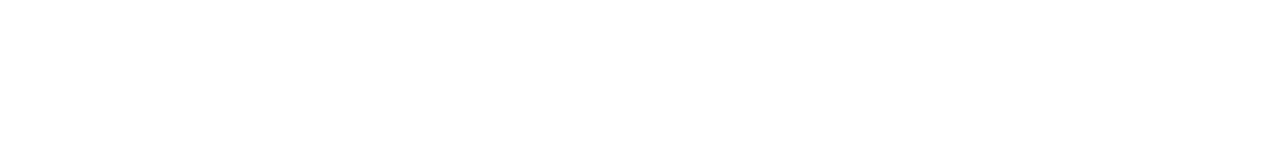
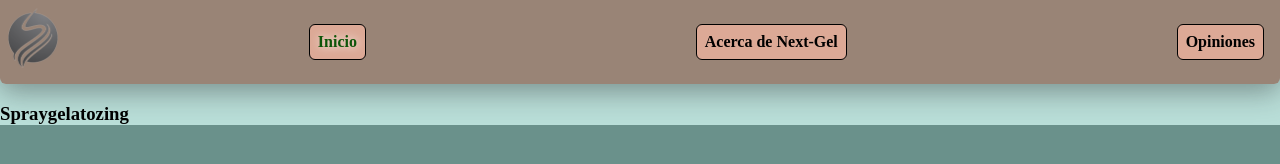
Before and after one commit to oliverSecretSource/Spraygelatozing, a plain HTML site: page index.html in a window 1280 px wide. Drawn offline with Linux system fonts and the light colour scheme.

Commit message:
created navbar and some styles

```diff
--- a/index.html
+++ b/index.html
@@ -7,13 +7,37 @@
     <meta name="viewport" content="width=device-width, initial-scale=1.0">
     <meta name="author" content="Next-Gel">
     <meta name="description" content="Spraygelatozing es una gomina dedicada el cuidado del pelo ampliamente utilizada en peluquerías y salones de belleza">
-    <meta name="keywords" content="hair, gel, care, spraygelatozing"/>
-    <link rel="icon" href="images/hairgel.ico" type="image/x-icon">
-    <link rel="stylesheet" href="styles/home-style.css">
+    <meta name="keywords" content="pelo, gomina, cuidado, spraygelatozing, cabello"/>
+    <link rel="icon" href="images/brush.ico" type="image/x-icon">
+    <link rel="stylesheet" href="styles/main-style.css">
     <title>Spraygelatozing, la gomina que cuida de tu pelo</title>
 </head>
 
 <body>
+  <header>
+    <img src="./images/logo.webp" alt="logo de la gomina Spraygelatozing">
+    <nav>
+      <ul>
+        <li><span>Inicio</span></li>
+        <li><a href="./company.html" title="obtener más información sobre la compañía Next-Gel, LLC">Acerca de Next-Gel</a></li>
+        <li><a href="./testimonials.html" title="reseñas de nuestros clientes que han utilizado Spraygelatozing">Opiniones</a></li>
+      </ul>
+    </nav>
+  </header>
 
+  <article>
+    <section>
+      <h1>Spraygelatozing</h1>
+      <p>
+
+      </p>
+    </section>
+    <ul>
+
+    </ul>
+    <ul>
+
+    </ul>
+  </article>
 </body>
 </html>
--- /dev/null
+++ b/styles/main-style.css
@@ -0,0 +1,63 @@
+html {
+    background-color: #6A918B;
+}
+
+body {
+    margin: 0 auto;
+    max-width: 1280px;
+    background-color: #B9DED8;
+}
+
+header {
+    display: flex;
+    justify-content: space-between;
+    padding: 0.5rem;
+    background-color: #916b5cc7;
+    box-shadow: rgba(27, 27, 28, 0.416) 0px 7px 29px 0px;
+    border-radius:0 0 6px 6px ;
+}
+
+header img {
+    width: 50px;
+    height: 60px;
+}
+
+nav li {
+    list-style: none;
+    margin: 0 0.5rem 0 0.5rem;
+    text-align: center;
+    background-color: #dca996;
+    color: black;
+    padding: 0.5rem;
+    font-weight: bold;
+    border-radius: 6px 6px;
+    border: 0.2px solid black;
+}
+
+nav li:hover {
+    box-shadow: white 0 0 29px 0;
+    cursor: grab;
+}
+
+nav li:active {
+    box-shadow: rgba(26, 26, 26, 0.637) 5px 5px 5px 10px;
+    cursor: grab;
+}
+nav li a {
+    text-decoration: none;
+    color: black;
+}
+
+nav li span {
+    color: rgb(14, 85, 9);
+    text-shadow: rgb(247, 250, 246) 1px 0 10px;
+}
+
+nav ul {
+    display: flex;
+    justify-content: space-between;
+}
+
+nav {
+    min-width: 80%;
+}
```
Also changed, not shown: company.html (+14 -3 lines), testimonials.html (+14 -3 lines), images/brush.ico (added), images/logo.png (added), images/logo.webp (added).
